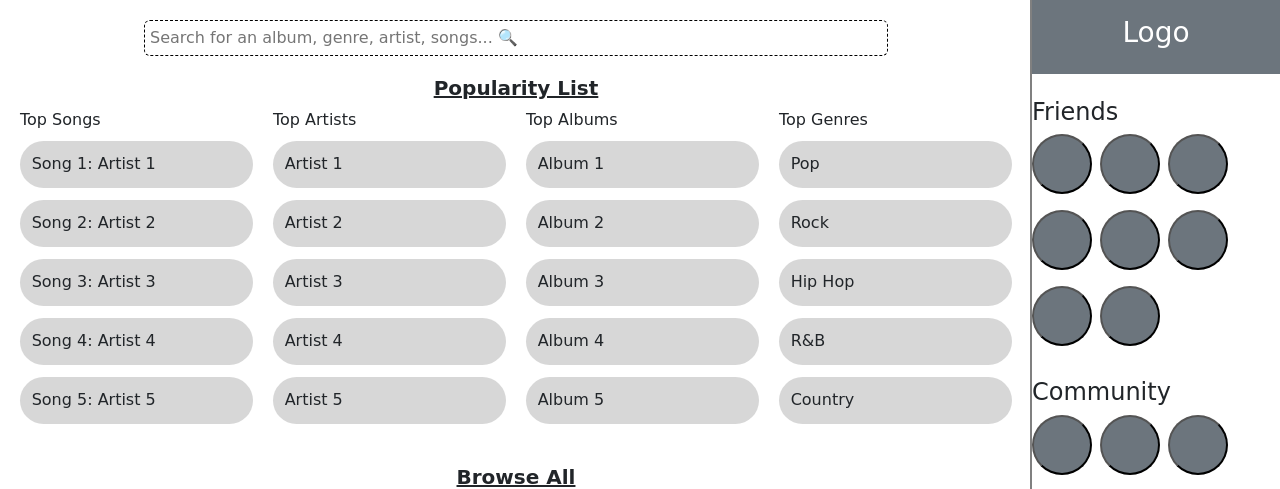
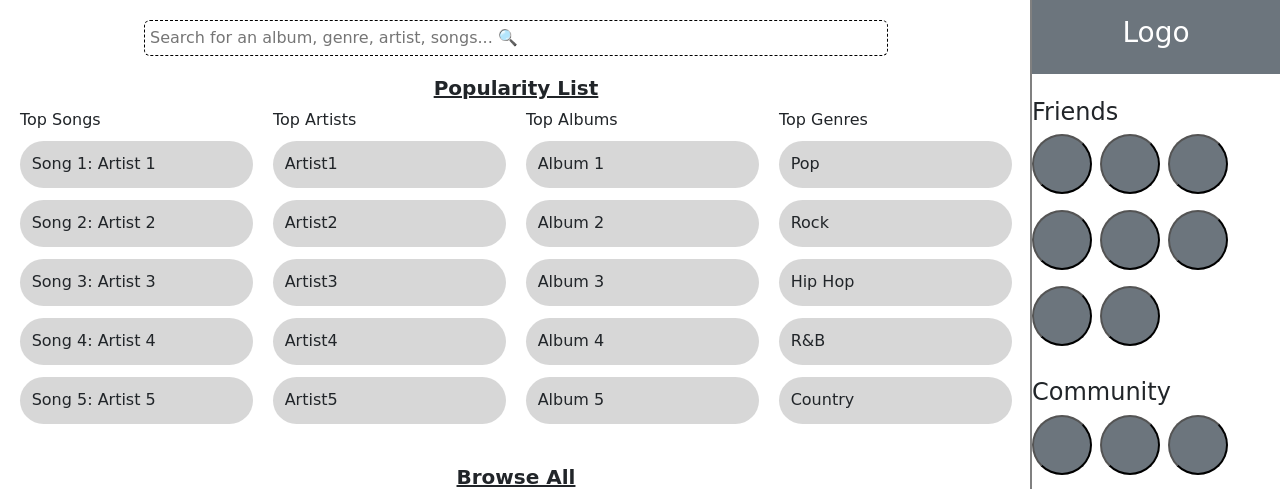
Before and after one commit to cse442-at-ub/sp25-repo-playboys, a React (Create React App) app in the folder frontend/: page /#/explore in a window 1280 px wide. Shown: the top 489 px of the page. Built offline with nearby package versions, Linux system fonts and the light colour scheme.

Commit message:
Made top artists clickable and added a new /artist path

```diff
--- a/frontend/src/explore/explore.tsx
+++ b/frontend/src/explore/explore.tsx
@@ -13,13 +13,17 @@ const genres = [
   { name: "Electronic", color: "#00BCD4" },
 ];
 
-
 const Explore: React.FC = () => {
   const navigate = useNavigate();
 
   const handleGenreClick = (genre: string) => {
-    navigate(`/genre/${genre.toLowerCase()}`);
+    navigate(`/explore/${genre.toLowerCase()}`);
   };
+
+  const handleArtistClick = (artist: string) => {
+    navigate(`/explore/${artist.toLowerCase()}`);
+  };
+
   return (
     <div className="explore-page">
       <Sidebar />
@@ -36,7 +40,7 @@ const Explore: React.FC = () => {
         {/* What Are People Listening To */}
         <h2 className="section-title">Popularity List</h2>
         <div className="listening-container">
-          {/* Top Song */}
+          {/* Top Songs */}
           <div className="listening-column">
             <h3>Top Songs</h3>
             <div className="list-item">Song 1: Artist 1</div>
@@ -45,16 +49,26 @@ const Explore: React.FC = () => {
             <div className="list-item">Song 4: Artist 4</div>
             <div className="list-item">Song 5: Artist 5</div>
           </div>
-          {/* Top Artist */}
+          {/* Top Artists */}
           <div className="listening-column">
             <h3>Top Artists</h3>
-            <div className="list-item">Artist 1</div>
-            <div className="list-item">Artist 2</div>
-            <div className="list-item">Artist 3</div>
-            <div className="list-item">Artist 4</div>
-            <div className="list-item">Artist 5</div>
+            <div className="list-item" onClick={() => handleArtistClick("Artist 1")}>
+              Artist1
+            </div>
+            <div className="list-item" onClick={() => handleArtistClick("Artist 2")}>
+              Artist2
+            </div>
+            <div className="list-item" onClick={() => handleArtistClick("Artist 3")}>
+              Artist3
+            </div>
+            <div className="list-item" onClick={() => handleArtistClick("Artist 4")}>
+              Artist4
+            </div>
+            <div className="list-item" onClick={() => handleArtistClick("Artist 5")}>
+              Artist5
+            </div>
           </div>
-          {/* Top Album */}
+          {/* Top Albums */}
           <div className="listening-column">
             <h3>Top Albums</h3>
             <div className="list-item">Album 1</div>
@@ -63,7 +77,7 @@ const Explore: React.FC = () => {
             <div className="list-item">Album 4</div>
             <div className="list-item">Album 5</div>
           </div>
-          {/* Top Genre */}
+          {/* Top Genres */}
           <div className="listening-column">
             <h3>Top Genres</h3>
             <div className="list-item">Pop</div>
@@ -115,4 +129,5 @@ const Explore: React.FC = () => {
     </div>
   );
 };
+
 export default Explore;
```
